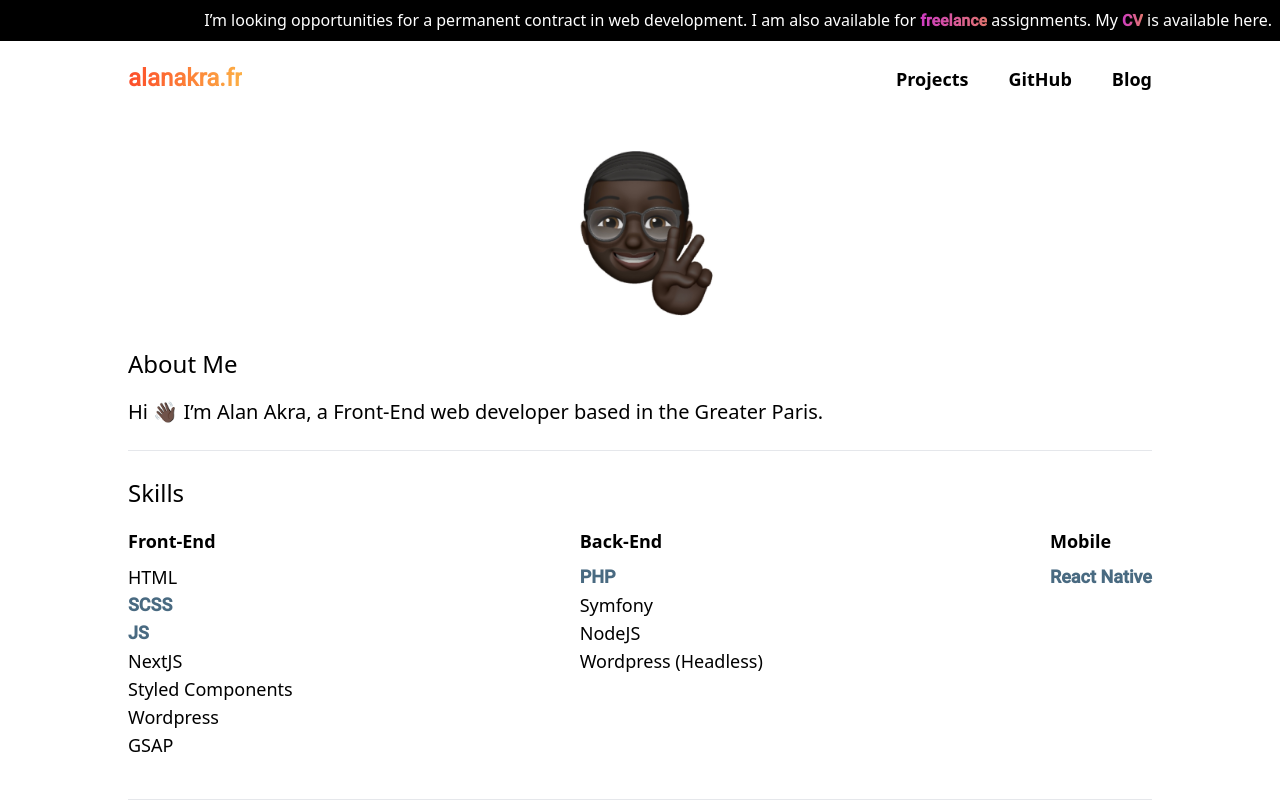
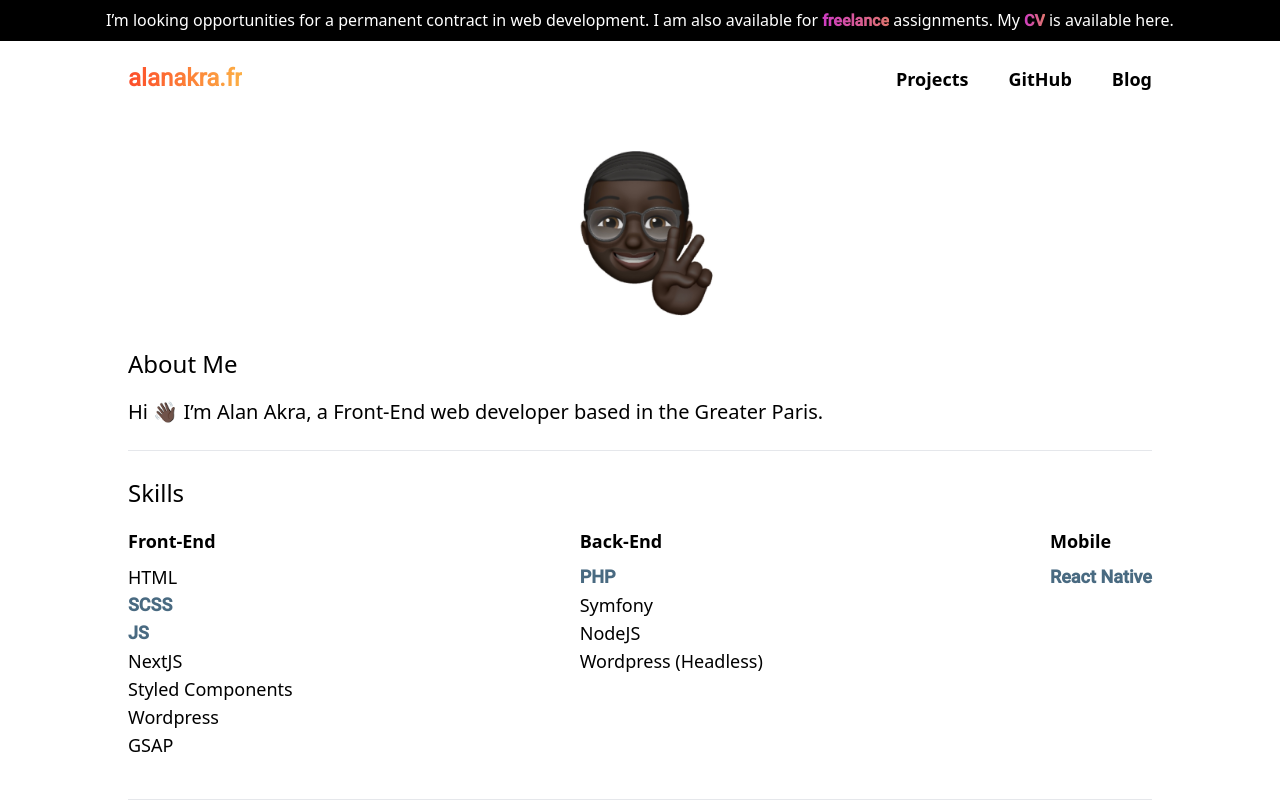
Before and after one commit to alanakra/alan-web, a Next.js app: page / in a window 1280 px wide. Shown: the top 800 px of the page. Built offline with nearby package versions, Linux system fonts and the light colour scheme.

Commit message:
Remove flex class

```diff
--- a/components/Banner.js
+++ b/components/Banner.js
@@ -2,8 +2,7 @@ import Link from 'next/link'
 
 export default function Banner(props) {
  return (
-  <div className="bg-black text-white sm:text-center p-2 flex justify-between cursor-pointer">
-   <div></div>
+  <div className="bg-black text-white sm:text-center p-2 cursor-pointer">
    <p>I’m looking opportunities for a permanent contract in web development. I am also available for <a href="https://www.malt.fr/profile/alanakra" className="link-banner">freelance</a> assignments. My <Link href="/CV.pdf"><a className="link-banner">CV</a></Link> is available here.</p>
   </div>
  );
```
